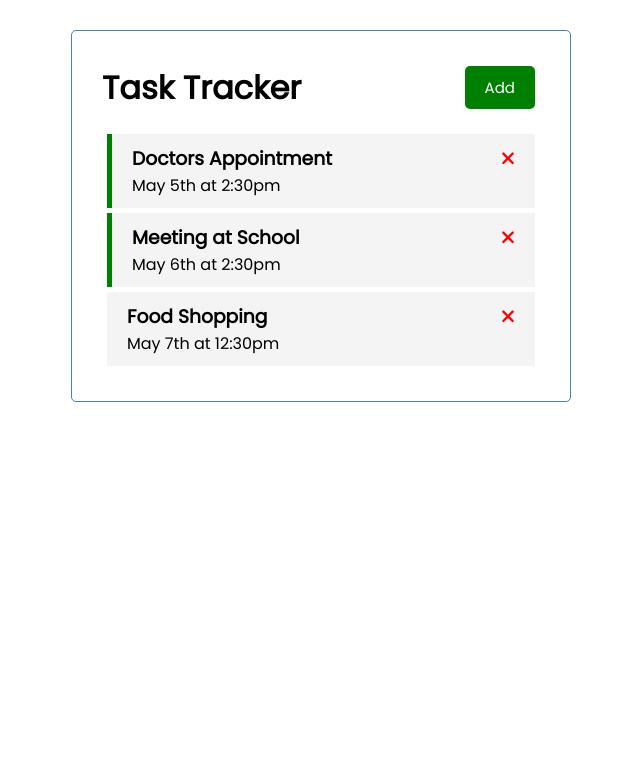
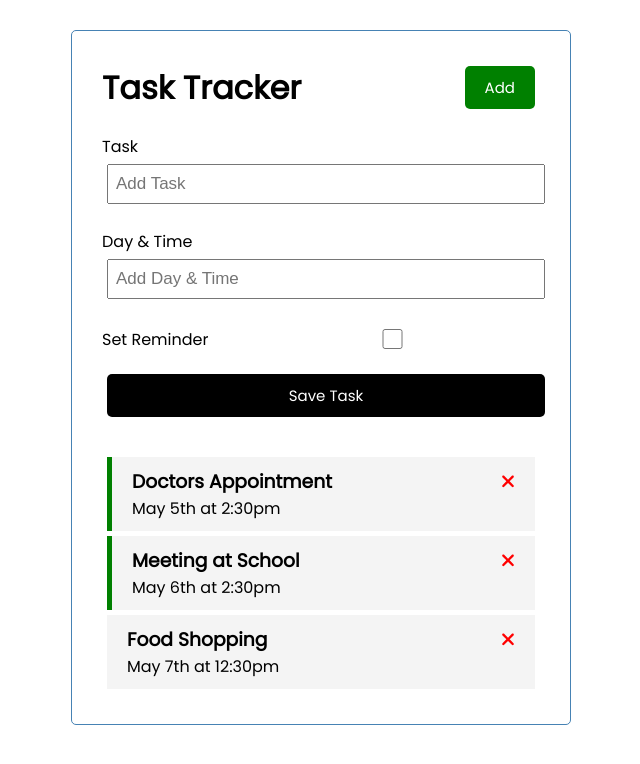
Before and after one commit to mazink2/angular-task-tracker, an Angular app: page / in a window 1280 px wide. Shown: the top 764 px of the page, without its empty margins (319-959 px from the left). Built offline with nearby package versions, Linux system fonts and the light colour scheme; data requests are answered from the project's data file.

Commit message:
Set up add task functionality

```diff
--- a/src/app/app.module.ts
+++ b/src/app/app.module.ts
@@ -2,12 +2,14 @@
 import { BrowserModule } from '@angular/platform-browser';
 import { FontAwesomeModule } from '@fortawesome/angular-fontawesome';
 import { HttpClientModule } from '@angular/common/http';
+import { FormsModule } from '@angular/forms';
 
 import { AppComponent } from './app.component';
 import { HeaderComponent } from './components/header/header.component';
 import { ButtonComponent } from './components/button/button.component';
 import { TasksComponent } from './components/tasks/tasks.component';
 import { TaskItemComponent } from './components/task-item/task-item.component';
+import { AddTaskComponent } from './components/add-task/add-task.component';
 
 @NgModule({
   declarations: [
@@ -16,8 +18,9 @@
     ButtonComponent,
     TasksComponent,
     TaskItemComponent,
+    AddTaskComponent,
   ],
-  imports: [BrowserModule, FontAwesomeModule, HttpClientModule],
+  imports: [BrowserModule, FontAwesomeModule, HttpClientModule, FormsModule],
   providers: [],
   bootstrap: [AppComponent],
 })
--- /dev/null
+++ b/src/app/components/add-task/add-task.component.css
@@ -0,0 +1,3 @@
+.add-form {
+  margin-bottom: 40px;
+}
--- /dev/null
+++ b/src/app/components/add-task/add-task.component.html
@@ -0,0 +1,33 @@
+<form class="add-form" (ngSubmit)="onSubmit()">
+  <div class="form-control">
+    <label for="text">Task</label>
+    <input
+      type="text"
+      name="text"
+      [(ngModel)]="text"
+      id="text"
+      placeholder="Add Task"
+    />
+  </div>
+  <div class="form-control">
+    <label for="day">Day & Time</label>
+    <input
+      type="text"
+      name="day"
+      [(ngModel)]="day"
+      id="day"
+      placeholder="Add Day & Time"
+    />
+  </div>
+  <div class="form-control form-control-check">
+    <label for="reminder">Set Reminder</label>
+    <input
+      type="checkbox"
+      name="reminder"
+      [(ngModel)]="reminder"
+      id="reminder"
+    />
+  </div>
+  {{ text }}
+  <input type="submit" value="Save Task" class="btn btn-block" />
+</form>
--- /dev/null
+++ b/src/app/components/add-task/add-task.component.ts
@@ -0,0 +1,34 @@
+import { Component, Output, EventEmitter } from '@angular/core';
+import { Task } from '../../Task';
+
+@Component({
+  selector: 'app-add-task',
+  templateUrl: './add-task.component.html',
+  styleUrls: ['./add-task.component.css'],
+})
+export class AddTaskComponent {
+  @Output() onAddTask: EventEmitter<Task> = new EventEmitter();
+
+  text!: string;
+  day!: string;
+  reminder: boolean = false;
+
+  onSubmit() {
+    if (!this.text) {
+      alert('Please add a task');
+      return;
+    }
+
+    const newTask = {
+      text: this.text,
+      day: this.day,
+      reminder: this.reminder,
+    };
+
+    this.onAddTask.emit(newTask);
+
+    this.text = '';
+    this.day = '';
+    this.reminder = false;
+  }
+}
--- a/src/app/components/tasks/tasks.component.html
+++ b/src/app/components/tasks/tasks.component.html
@@ -1,3 +1,4 @@
+<app-add-task (onAddTask)="addTask($event)"></app-add-task>
 <app-task-item
   *ngFor="let task of tasks"
   [task]="task"
--- a/src/app/components/tasks/tasks.component.ts
+++ b/src/app/components/tasks/tasks.component.ts
@@ -28,4 +28,8 @@
     task.reminder = !task.reminder;
     this.taskService.updateTaskReminder(task).subscribe();
   }
+
+  addTask(task: Task) {
+    this.taskService.addTask(task).subscribe((task) => this.tasks.push(task));
+  }
 }
--- a/src/app/services/task.service.ts
+++ b/src/app/services/task.service.ts
@@ -30,4 +30,8 @@
     const url = `${this.apiUrl}/${task.id}`;
     return this.http.put<Task>(url, task, httpOptions);
   }
+
+  addTask(task: Task): Observable<Task> {
+    return this.http.post<Task>(this.apiUrl, task, httpOptions);
+  }
 }
```
Also changed, not shown: 1 other file (tests, documents, lock files or other folders).
